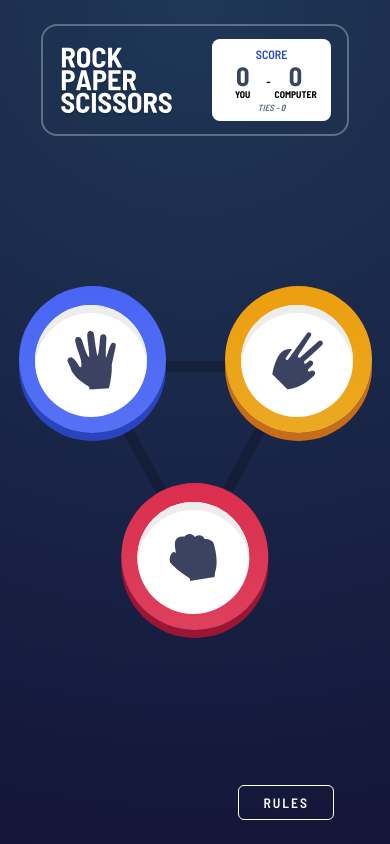
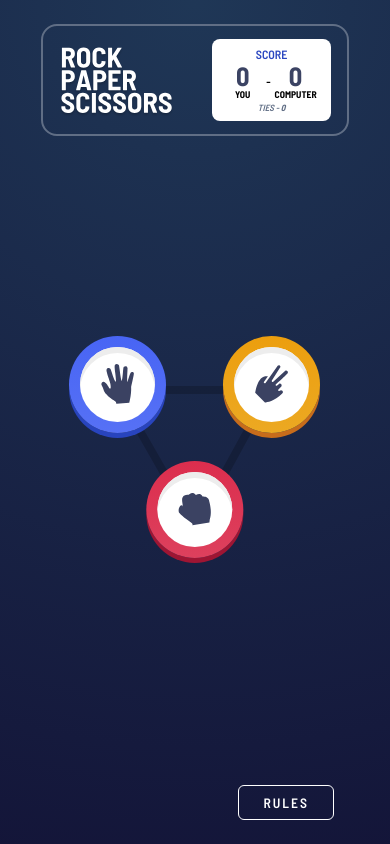
Before and after one commit to BlessTheBoy/rock-paper-scissors, a React (Create React App) app: page / in a window 390 px wide. Built offline with nearby package versions, Linux system fonts and the light colour scheme.

Commit message:
responsive selection board

```diff
--- a/src/Selection.js
+++ b/src/Selection.js
@@ -1,7 +1,11 @@
-import React from "react";
+import React, { useEffect, useState } from "react";
 import "./scss/Selection.scss";
 
 function Selection({ color, image, element }) {
+  const [mobile, setMobile] = useState(true);
+  useEffect(() => {
+    window.innerWidth > 600 ? setMobile(false) : setMobile(true);
+  }, []);
   return (
     <div
       className="selection"
@@ -11,7 +15,7 @@ function Selection({ color, image, element }) {
       ${color.border},
       ${color.shadow}
     )`,
-        boxShadow: `0px 8px 0px ${color.background}`,
+        boxShadow: `0px ${mobile ? "5px" : "8px"} 0px ${color.background}`,
       }}
       data-id={element}>
       <div className="selection__image">
--- a/src/scss/Selection.scss
+++ b/src/scss/Selection.scss
@@ -26,3 +26,20 @@
     }
   }
 }
+
+@media screen and (max-width: 600px) {
+  .selection {
+    padding: 0.7rem;
+    &__image {
+      width: 75px;
+      height: 75px;
+      padding: 1.3rem;
+      margin: 0;
+      box-shadow: 0px 6px 0px darken(#fff, 7%) inset;
+
+      img {
+        width: 100%;
+      }
+    }
+  }
+}
--- a/src/scss/SelectionBoard.scss
+++ b/src/scss/SelectionBoard.scss
@@ -38,5 +38,28 @@
   }
 }
 
-@media screen and (max-width: 860px) {
+@media screen and (max-width: 600px) {
+  .selectionBoard {
+    &__center {
+      height: 150px;
+    }
+  }
+  [data-id="rock"] {
+    transform: translate(-50%, 0px);
+    &:hover {
+      transform: scale(1.05) translate(calc(-50% + 2px), -12px);
+    }
+  }
+  [data-id="paper"] {
+    transform: translate(-126px, -125px);
+    &:hover {
+      transform: scale(1.05) translate(-118px, -115px);
+    }
+  }
+  [data-id="scissors"] {
+    transform: translate(28px, -125px);
+    &:hover {
+      transform: scale(1.1) translate(23px, -115px);
+    }
+  }
 }
```
Also changed, not shown: 1 other file (tests, documents, lock files or other folders).
